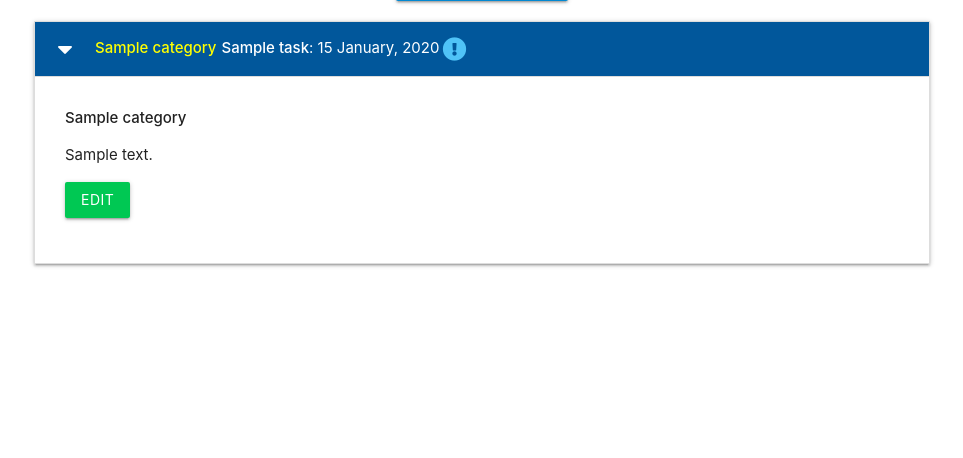
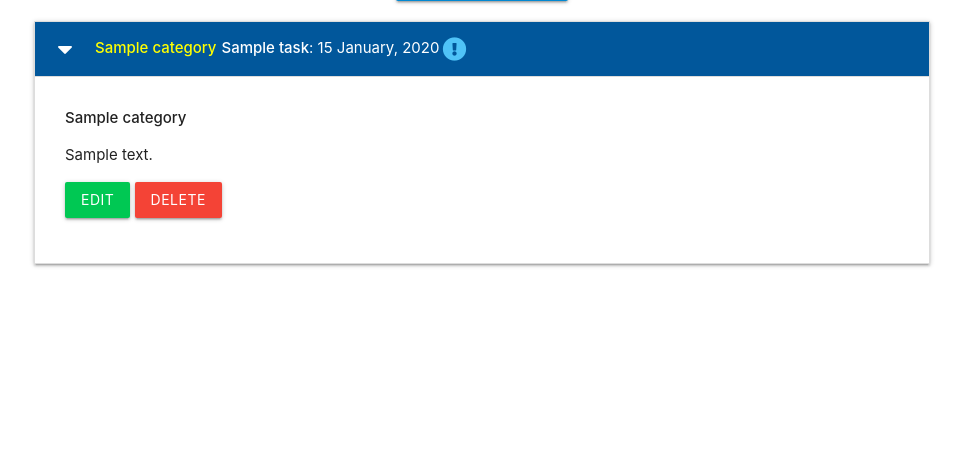
Before and after one commit to seanorourke7/CRUD, a Flask app: page / in a window 1280 px wide, after a click that opens the changed part. Shown: the part 212-670 px from the top of the page, without its empty margins (158-1121 px from the left). Run offline with Flask 3, Linux system fonts and the light colour scheme; tables that the repository leaves empty hold one stand-in row (values such as "Sample post").

```diff
--- a/taskmanager/routes.py
+++ b/taskmanager/routes.py
@@ -78,3 +78,12 @@ def edit_task(task_id):
         task.category_id = request.form.get("category_id")
         db.session.commit()
     return render_template("edit_task.html", task=task, categories=categories)
+
+
+@app.route("/delete_task/<int:task_id>")
+def delete_task(task_id):
+
+    task = Task.query.get_or_404(task_id)
+    db.session.delete(task)
+    db.session.commit()
+    return redirect(url_for("home"))
--- a/taskmanager/templates/tasks.html
+++ b/taskmanager/templates/tasks.html
@@ -26,6 +26,7 @@
             <p>{{ task.task_description }}</p>
             <p>
                 <a href="{{ url_for('edit_task', task_id=task.id) }}" class="btn green accent-4">Edit</a>
+                <a href="{{ url_for('delete_task', task_id=task.id) }}" class="btn red">Delete</a>
             </p>
         </div>
     </li>
```
Also changed, not shown: requirements.txt (added, +9 -0 lines), taskmanager/__init__.py (+7 -1 lines), 1 other file.
